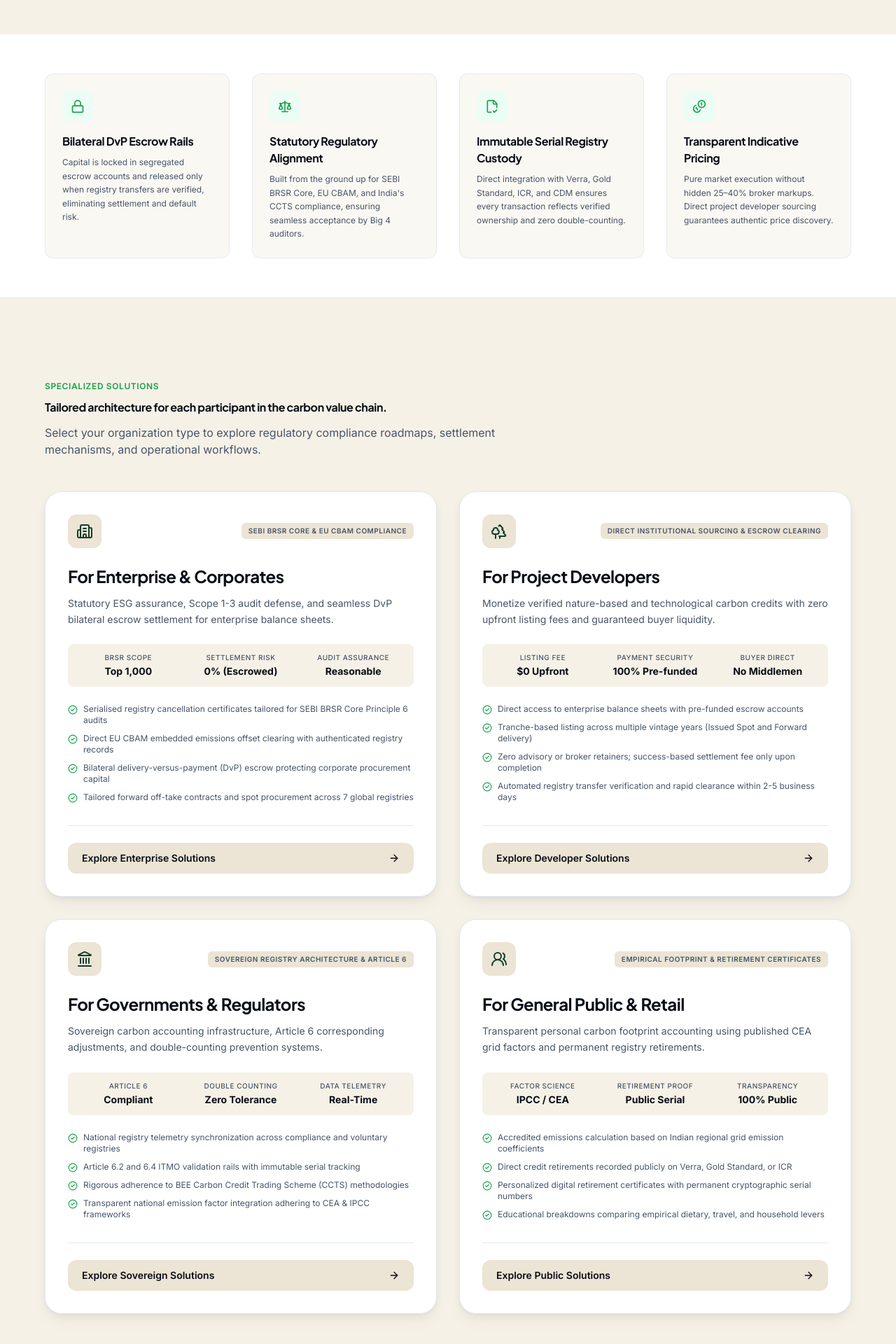
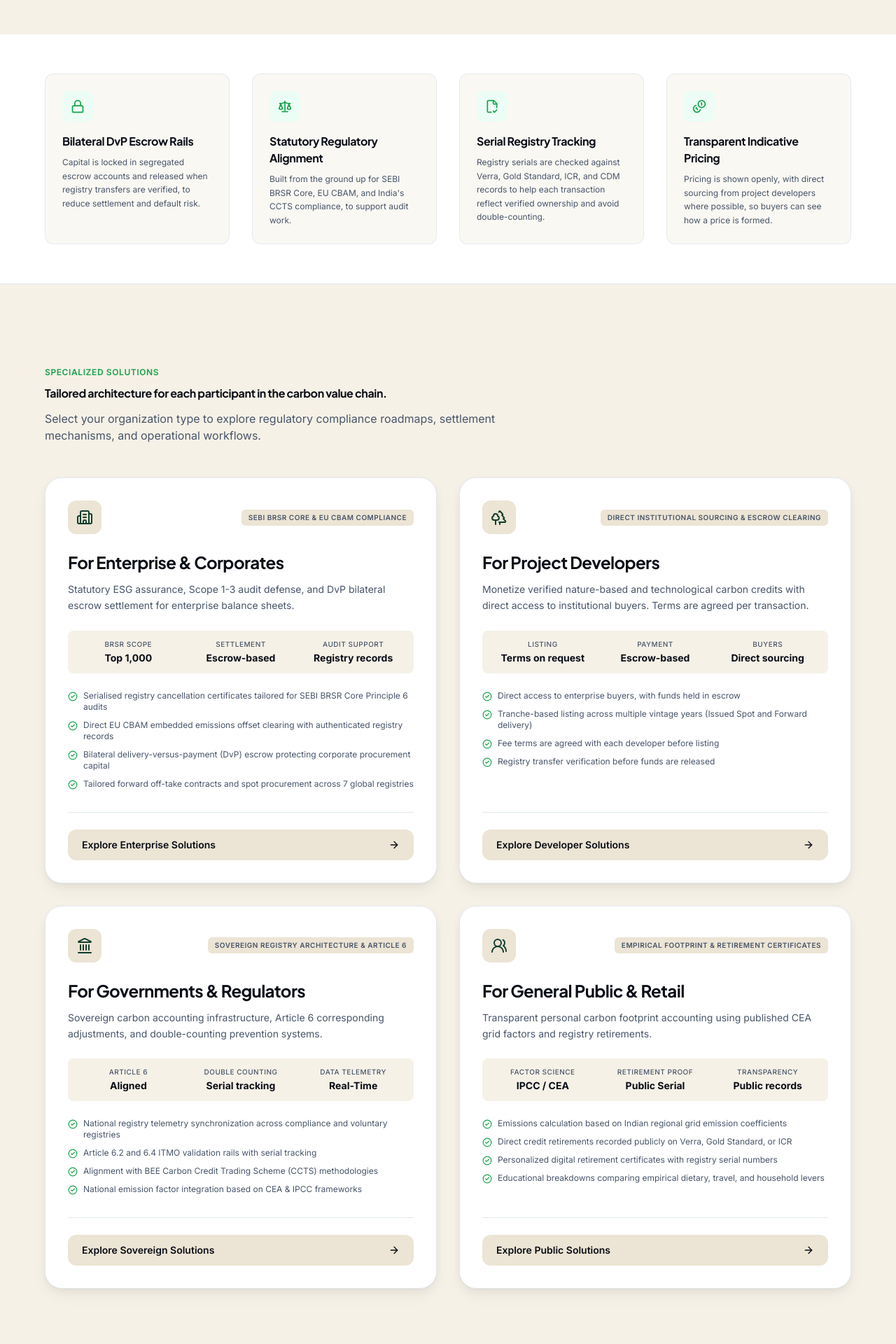
Before and after one commit to NitinDadhich38/Nitin-, a Next.js app: page /solutions in a window 1280 px wide. Shown: the part 1437-3357 px from the top of the page at 70% size. Built offline with nearby package versions, Linux system fonts and the light colour scheme; no server answers.

Commit message:
Soften unverifiable commitments and absolute claims across the site

```diff
--- a/src/app/api/contact/route.ts
+++ b/src/app/api/contact/route.ts
@@ -1,6 +1,5 @@
 import { NextResponse } from "next/server";
 import { z } from "zod";
-import { responseTimeWindow } from "@/lib/config";
 import { checkRateLimit } from "@/lib/rate-limit";
 
 // Strict input validation
@@ -101,7 +100,7 @@ export async function POST(request: Request) {
           text: [
             `Hi ${cleanName},`,
             "",
-            `Thank you for contacting PRAN. We have received your enquiry regarding ${cleanInterest} and our team will get back to you within ${responseTimeWindow}.`,
+            `Thank you for contacting PRAN. We have received your enquiry regarding ${cleanInterest} and our team will get back to you.`,
             "",
             "Your message:",
             `"${cleanMessage}"`,
@@ -124,7 +123,7 @@ export async function POST(request: Request) {
 
     return NextResponse.json({
       ok: true,
-      message: `Thank you, ${cleanName}! Your enquiry has been received. Our team will respond within ${responseTimeWindow}.`,
+      message: `Thank you, ${cleanName}! Your enquiry has been received. Our team will be in touch.`,
     });
   } catch (error: any) {
     console.error("[contact] Server exception:", error);
--- a/src/app/contact/page.tsx
+++ b/src/app/contact/page.tsx
@@ -16,9 +16,9 @@ export const metadata: Metadata = {
 };
 
 const assurances = [
-  { icon: MessageSquare, text: "A real person reads every message." },
+  { icon: MessageSquare, text: "Your message is read by our team." },
   { icon: Clock, text: `We usually reply within ${responseTimeWindow}.` },
-  { icon: ShieldCheck, text: "Your details are never shared or sold." },
+  { icon: ShieldCheck, text: "How we use your details is set out in our Privacy Policy." },
 ];
 
 export default function ContactPage() {
--- a/src/app/marketplace/page.tsx
+++ b/src/app/marketplace/page.tsx
@@ -62,7 +62,7 @@ export default function MarketplacePage() {
             Verified carbon projects, one transparent market.
           </h1>
           <p className="mt-5 max-w-[62ch] text-lg leading-relaxed text-white/70">
-            Every listing is a real, registry-issued project. Purchases move
+            Listings are registry-issued projects. Purchases move
             through PRAN&rsquo;s escrow — you pay PRAN, credits transfer to your
             registry account, and you receive a retirement certificate.
           </p>
--- a/src/app/solutions/[audience]/page.tsx
+++ b/src/app/solutions/[audience]/page.tsx
@@ -66,7 +66,7 @@ const SUBTITLES: Record<string, string> = {
   enterprise:
     "Filing deadlines under SEBI BRSR Core and EU CBAM are fixed and active. PRAN replaces opaque broker chains with institutional DvP escrow, verified registry records, and auditor-ready traceability.",
   developers:
-    "Monetize registry-issued carbon credits with zero upfront listing fees. Corporate buyer funds are locked in escrow prior to credit movement, ensuring zero default risk.",
+    "Monetize registry-issued carbon credits with direct access to institutional buyers. Buyer funds are held in escrow before credits move, to reduce default risk.",
   government:
     "Verifiable market infrastructure with double-counting prevention, Article 6 alignment, and real-time registry synchronization designed for regulatory auditability.",
   public:
@@ -81,11 +81,11 @@ const COMPARISON_ROWS: Record<
     {
       metric: "Settlement Risk",
       legacy: "Unsecured wire transfer or unverified broker promise",
-      pran: "Bilateral Escrow: Funds released only after registry verification",
+      pran: "Bilateral escrow: funds released after registry verification",
     },
     {
       metric: "Pricing Transparency",
-      legacy: "Multi-layered broker markups (20–45% spread)",
+      legacy: "Multi-layered broker markups",
       pran: "Direct transparent spot and forward quoting",
     },
     {
@@ -96,14 +96,14 @@ const COMPARISON_ROWS: Record<
     {
       metric: "Execution Speed",
       legacy: "Weeks of back-and-forth paper agreements",
-      pran: "Standardized institutional onboarding and 2–5 day DvP settlement",
+      pran: "Standardised institutional onboarding and DvP settlement",
     },
   ],
   developers: [
     {
       metric: "Buyer Payment Risk",
       legacy: "Credits transferred on trust before invoices clear",
-      pran: "Buyer capital pre-funded in escrow before transfer begins",
+      pran: "Buyer funds held in escrow before transfer begins",
     },
     {
       metric: "Market Access",
@@ -113,7 +113,7 @@ const COMPARISON_ROWS: Record<
     {
       metric: "Listing Costs",
       legacy: "High upfront broker retainer or advisory fees",
-      pran: "Zero listing fees; success-based settlement commission only",
+      pran: "Fee terms agreed with each developer before listing",
     },
     {
       metric: "Issuance Flexibility",
@@ -140,29 +140,29 @@ const COMPARISON_ROWS: Record<
     {
       metric: "Standards Compliance",
       legacy: "Mixed quality criteria with subjective verification",
-      pran: "Strict adherence to ICM guidelines and ICVCM Core Carbon Principles",
+      pran: "Aligned with ICM guidelines and ICVCM Core Carbon Principles",
     },
   ],
   public: [
     {
       metric: "Calculation Grounding",
       legacy: "Generic web estimates without cited scientific factors",
-      pran: "Strict adherence to IPCC and CEA official grid factor models",
+      pran: "Based on IPCC and CEA official grid factor models",
     },
     {
       metric: "Credit Authenticity",
       legacy: "Vague tree-planting promises without serial numbers",
-      pran: "Every single credit issued by accredited global registries",
+      pran: "Credits issued by recognised global registries",
     },
     {
       metric: "Proof of Impact",
       legacy: "Generic thank-you email without retirement proof",
-      pran: "Official serialised cancellation certificate issued in your name",
+      pran: "Registry cancellation record in your name",
     },
     {
       metric: "Pricing Honesty",
       legacy: "High marketing markups with pennies reaching the ground",
-      pran: "Direct registry credit cost disclosure with zero hidden fees",
+      pran: "Credit cost shown openly",
     },
   ],
 };
@@ -171,25 +171,25 @@ const FAQS: Record<string, { q: string; a: string }[]> = {
   enterprise: [
     {
       q: "How does PRAN escrow protect our corporate treasury?",
-      a: "Funds deposited for credit procurement are held in a ring-fenced escrow account. PRAN verifies the serialised credit transfer on the issuing registry (Verra, Gold Standard, ICM) into your registry account before releasing funds to the seller. You never risk paying for unverified credits.",
+      a: "Funds deposited for credit procurement are held in a ring-fenced escrow account. PRAN verifies the serialised credit transfer on the issuing registry (Verra, Gold Standard, ICM) into your registry account before releasing funds to the seller. This is designed to avoid paying for unverified credits.",
     },
     {
       q: "Will PRAN documentation satisfy our statutory ESG assurance auditors?",
-      a: "Yes. Every transaction includes a complete audit package: the original Project Design Document (PDD), independent VVB validation/verification certificates, and registry issuance and retirement serial documentation compatible with SEBI BRSR Core and EU CBAM standards.",
+      a: "Yes, in general. Transactions are supported by an audit package that can include: the original Project Design Document (PDD), independent VVB validation/verification certificates, and registry issuance and retirement serial documentation intended to be compatible with SEBI BRSR Core and EU CBAM standards. Final acceptance rests with your auditors.",
     },
     {
       q: "Can we contract for forward vintages to hedge our compliance targets?",
-      a: "Yes. PRAN supports forward allocation agreements where corporate buyers secure future vintages under clear milestone-based delivery terms, locking in price stability ahead of regulatory compliance dates.",
+      a: "Yes. PRAN supports forward allocation agreements where corporate buyers secure future vintages under clear milestone-based delivery terms, to give price certainty ahead of regulatory compliance dates.",
     },
   ],
   developers: [
     {
       q: "What project documentation is required to list on PRAN?",
-      a: "We require your registry issuance identifier (e.g. VCS ID, GS ID), standard methodology reference, most recent verification report, and ownership authorization. Once verified, your listings are live within 48 hours.",
+      a: "We require your registry issuance identifier (e.g. VCS ID, GS ID), standard methodology reference, most recent verification report, and ownership authorization. Once verified, your listings can go live.",
     },
     {
       q: "When and how are project developers paid?",
-      a: "Upon confirmation of the registry credit transfer to the buyer's account, escrow funds are immediately disbursed via bank wire according to agreed transaction parameters.",
+      a: "Upon confirmation of the registry credit transfer to the buyer's account, escrow funds are disbursed via bank wire according to agreed transaction parameters.",
     },
     {
       q: "Can we list both spot credits and forward issuance tranches?",
@@ -199,7 +199,7 @@ const FAQS: Record<string, { q: string; a: string }[]> = {
   government: [
     {
       q: "How does PRAN prevent double-counting across domestic and international markets?",
-      a: "PRAN maintains serial-level synchronization with issuing registries. When units are surrendered for domestic compliance (such as India CCTS), their international registry serials are permanently retired, preventing dual claims under CORSIA or voluntary frameworks.",
+      a: "PRAN maintains serial-level synchronization with issuing registries. When units are surrendered for domestic compliance (such as India CCTS), their international registry serials are retired, to help prevent dual claims under CORSIA or voluntary frameworks.",
     },
     {
       q: "Can PRAN data integrate with sovereign carbon registries?",
@@ -209,7 +209,7 @@ const FAQS: Record<string, { q: string; a: string }[]> = {
   public: [
     {
       q: "What actually happens when I retire carbon credits through PRAN?",
-      a: "Your selected credits are permanently cancelled on the issuing registry ledger. The serial numbers are taken out of circulation forever so they can never be resold, and an official retirement certificate is generated with your name and serial hashes.",
+      a: "Your selected credits are cancelled on the issuing registry ledger, which takes the serial numbers out of circulation so they cannot be resold. A retirement certificate is generated with your name and the serial numbers.",
     },
     {
       q: "Why do credit prices vary so significantly on PRAN?",
@@ -328,7 +328,7 @@ export default function AudiencePage({
                     ? `${compact(portfolioStats.totalVolume)}`
                     : a.slug === "government"
                       ? `${portfolioStats.countries} Nations`
-                      : "100%"}
+                      : "Public"}
               </p>
               <p className="text-xs text-pran-muted mt-0.5">
                 {a.slug === "enterprise"
@@ -346,7 +346,7 @@ export default function AudiencePage({
                 Settlement Rail
               </p>
               <p className="mt-2 text-2xl font-bold tabular-nums text-pran-ink">
-                100% DvP
+                DvP
               </p>
               <p className="text-xs text-pran-muted mt-0.5">
                 Bilateral escrow clearing
@@ -367,13 +367,13 @@ export default function AudiencePage({
 
             <div>
               <p className="text-[11px] font-semibold uppercase tracking-wider text-pran-muted">
-                Execution Guarantee
+                Settlement
               </p>
               <p className="mt-1 text-2xl font-bold tabular-nums text-pran-ink">
-                Zero Default
+                Escrow-based
               </p>
               <p className="text-xs text-pran-muted mt-0.5">
-                Audited custody protection
+                Funds held in escrow
               </p>
             </div>
           </div>
@@ -400,7 +400,7 @@ export default function AudiencePage({
               {a.slug === "enterprise" &&
                 "Mandatory reporting and assurance requirements are already in motion across SEBI, the Bureau of Energy Efficiency, and the European Commission."}
               {a.slug === "developers" &&
-                "Funds are secured in escrow prior to credit movement. Payout occurs seamlessly upon verified registry receipt."}
+                "Funds are secured in escrow prior to credit movement. Payout follows verified registry receipt."}
               {a.slug === "government" &&
                 "Composition and concentration analysis of verified carbon mitigation projects by technology and country."}
               {a.slug === "public" &&
@@ -433,7 +433,7 @@ export default function AudiencePage({
               Engineered for Auditability &amp; Institutional Governance
             </h2>
             <p className="mt-2 text-sm text-pran-muted">
-              Every process is designed to eliminate speculative friction,
+              Every process is designed to reduce speculative friction,
               manual compliance risks, and opaque price discovery.
             </p>
           </div>
--- a/src/app/solutions/page.tsx
+++ b/src/app/solutions/page.tsx
@@ -32,11 +32,11 @@ const AUDIENCES = [
     title: "For Enterprise & Corporates",
     badge: "SEBI BRSR CORE & EU CBAM COMPLIANCE",
     icon: Building2,
-    lead: "Statutory ESG assurance, Scope 1-3 audit defense, and seamless DvP bilateral escrow settlement for enterprise balance sheets.",
+    lead: "Statutory ESG assurance, Scope 1-3 audit defense, and DvP bilateral escrow settlement for enterprise balance sheets.",
     stats: [
       { label: "BRSR Scope", value: "Top 1,000" },
-      { label: "Settlement Risk", value: "0% (Escrowed)" },
-      { label: "Audit Assurance", value: "Reasonable" },
+      { label: "Settlement", value: "Escrow-based" },
+      { label: "Audit Support", value: "Registry records" },
     ],
     features: [
       "Serialised registry cancellation certificates tailored for SEBI BRSR Core Principle 6 audits",
@@ -51,17 +51,17 @@ const AUDIENCES = [
     title: "For Project Developers",
     badge: "DIRECT INSTITUTIONAL SOURCING & ESCROW CLEARING",
     icon: Trees,
-    lead: "Monetize verified nature-based and technological carbon credits with zero upfront listing fees and guaranteed buyer liquidity.",
+    lead: "Monetize verified nature-based and technological carbon credits with direct access to institutional buyers. Terms are agreed per transaction.",
     stats: [
-      { label: "Listing Fee", value: "$0 Upfront" },
-      { label: "Payment Security", value: "100% Pre-funded" },
-      { label: "Buyer Direct", value: "No Middlemen" },
+      { label: "Listing", value: "Terms on request" },
+      { label: "Payment", value: "Escrow-based" },
+      { label: "Buyers", value: "Direct sourcing" },
     ],
     features: [
-      "Direct access to enterprise balance sheets with pre-funded escrow accounts",
+      "Direct access to enterprise buyers, with funds held in escrow",
       "Tranche-based listing across multiple vintage years (Issued Spot and Forward delivery)",
-      "Zero advisory or broker retainers; success-based settlement fee only upon completion",
-      "Automated registry transfer verification and rapid clearance within 2-5 business days",
+      "Fee terms are agreed with each developer before listing",
+      "Registry transfer verification before funds are released",
     ],
     cta: "Explore Developer Solutions",
   },
@@ -72,15 +72,15 @@ const AUDIENCES = [
     icon: Landmark,
     lead: "Sovereign carbon accounting infrastructure, Article 6 corresponding adjustments, and double-counting prevention systems.",
     stats: [
-      { label: "Article 6", value: "Compliant" },
-      { label: "Double Counting", value: "Zero Tolerance" },
+      { label: "Article 6", value: "Aligned" },
+      { label: "Double Counting", value: "Serial tracking" },
       { label: "Data Telemetry", value: "Real-Time" },
     ],
     features: [
       "National registry telemetry synchronization across compliance and voluntary registries",
-      "Article 6.2 and 6.4 ITMO validation rails with immutable serial tracking",
-      "Rigorous adherence to BEE Carbon Credit Trading Scheme (CCTS) methodologies",
-      "Transparent national emission factor integration adhering to CEA & IPCC frameworks",
+      "Article 6.2 and 6.4 ITMO validation rails with serial tracking",
+      "Alignment with BEE Carbon Credit Trading Scheme (CCTS) methodologies",
+      "National emission factor integration based on CEA & IPCC frameworks",
     ],
     cta: "Explore Sovereign Solutions",
   },
@@ -89,16 +89,16 @@ const AUDIENCES = [
     title: "For General Public & Retail",
     badge: "EMPIRICAL FOOTPRINT & RETIREMENT CERTIFICATES",
     icon: Users2,
-    lead: "Transparent personal carbon footprint accounting using published CEA grid factors and permanent registry retirements.",
+    lead: "Transparent personal carbon footprint accounting using published CEA grid factors and registry retirements.",
     stats: [
       { label: "Factor Science", value: "IPCC / CEA" },
       { label: "Retirement Proof", value: "Public Serial" },
-      { label: "Transparency", value: "100% Public" },
+      { label: "Transparency", value: "Public records" },
     ],
     features: [
-      "Accredited emissions calculation based on Indian regional grid emission coefficients",
+      "Emissions calculation based on Indian regional grid emission coefficients",
       "Direct credit retirements recorded publicly on Verra, Gold Standard, or ICR",
-      "Personalized digital retirement certificates with permanent cryptographic serial numbers",
+      "Personalized digital retirement certificates with registry serial numbers",
       "Educational breakdowns comparing empirical dietary, travel, and household levers",
     ],
     cta: "Explore Public Solutions",
@@ -109,22 +109,22 @@ const PILLARS = [
   {
     icon: Lock,
     title: "Bilateral DvP Escrow Rails",
-    desc: "Capital is locked in segregated escrow accounts and released only when registry transfers are verified, eliminating settlement and default risk.",
+    desc: "Capital is locked in segregated escrow accounts and released when registry transfers are verified, to reduce settlement and default risk.",
   },
   {
     icon: Scale,
     title: "Statutory Regulatory Alignment",
-    desc: "Built from the ground up for SEBI BRSR Core, EU CBAM, and India's CCTS compliance, ensuring seamless acceptance by Big 4 auditors.",
+    desc: "Built from the ground up for SEBI BRSR Core, EU CBAM, and India's CCTS compliance, to support audit work.",
   },
   {
     icon: FileCheck2,
-    title: "Immutable Serial Registry Custody",
-    desc: "Direct integration with Verra, Gold Standard, ICR, and CDM ensures every transaction reflects verified ownership and zero double-counting.",
+    title: "Serial Registry Tracking",
+    desc: "Registry serials are checked against Verra, Gold Standard, ICR, and CDM records to help each transaction reflect verified ownership and avoid double-counting.",
   },
   {
     icon: Coins,
     title: "Transparent Indicative Pricing",
-    desc: "Pure market execution without hidden 25–40% broker markups. Direct project developer sourcing guarantees authentic price discovery.",
+    desc: "Pricing is shown openly, with direct sourcing from project developers where possible, so buyers can see how a price is formed.",
   },
 ];
 
--- a/src/components/forms/contact-form.tsx
+++ b/src/components/forms/contact-form.tsx
@@ -77,7 +77,7 @@ export function ContactForm({
           Enquiry Received
         </h2>
         <p className="mt-2 text-sm leading-relaxed text-slate-600 max-w-md mx-auto">
-          Thank you for reaching out. We have received your inquiry and our desk will respond within 48 hours.
+          Thank you for reaching out. We have received your inquiry and our team will be in touch.
         </p>
         <Button
           type="button"
--- a/src/components/marketing/marketplace-section.tsx
+++ b/src/components/marketing/marketplace-section.tsx
@@ -71,8 +71,8 @@ export function MarketplaceSection() {
               </h2>
               <p className="mt-6 max-w-[54ch] text-lg leading-relaxed text-white/70">
                 Browse verified, registry-backed carbon projects with
-                transparent pricing and escrow-based settlement. Every credit is
-                traceable from project to retirement.
+                transparent pricing and escrow-based settlement. Credits are
+                traceable on the registry from project to retirement.
               </p>
               <Link
                 href="/marketplace"
--- a/src/components/marketing/trust-section.tsx
+++ b/src/components/marketing/trust-section.tsx
@@ -42,9 +42,9 @@ export function TrustSection() {
               Backed by registries, not by our word.
             </h2>
             <p className="mt-6 text-lg leading-relaxed text-white/70">
-              PRAN does not issue credits and does not verify them. Every credit
-              on the platform was issued by an independent registry and audited
-              by a third party — we list, facilitate and record.
+              PRAN does not issue credits and does not verify them. Credits
+              on the platform are issued by independent registries and audited
+              by third parties — we list, facilitate and record.
             </p>
           </Reveal>
         </div>
--- a/src/components/marketplace/rfq-modal.tsx
+++ b/src/components/marketplace/rfq-modal.tsx
@@ -82,7 +82,7 @@ Notes: ${notes}`;
               Request Received
             </h3>
             <p className="mt-2 text-sm text-pran-muted max-w-sm mx-auto">
-              Our institutional trading desk will review your volume requirement and confirm allocation, escrow parameters, and settlement timeline within 24 hours.
+              Our institutional trading desk will review your volume requirement and confirm allocation, escrow parameters, and settlement timeline shortly.
             </p>
             <Button onClick={onClose} className="mt-6 w-full">
               Done
@@ -168,7 +168,7 @@ Notes: ${notes}`;
             </div>
 
             <div className="rounded-lg bg-pran-paper-warm p-3 text-[11px] text-pran-muted">
-              🔒 PRAN facilitates secure bilateral escrow: funds are held in escrow and released only after registry verification and transfer to your designated account.
+              🔒 PRAN facilitates secure bilateral escrow: funds are held in escrow and released after registry verification and transfer to your designated account.
             </div>
 
             <div className="flex gap-2 pt-2">
```
Also changed, not shown: src/app/membership/page.tsx (+7 -7 lines).
